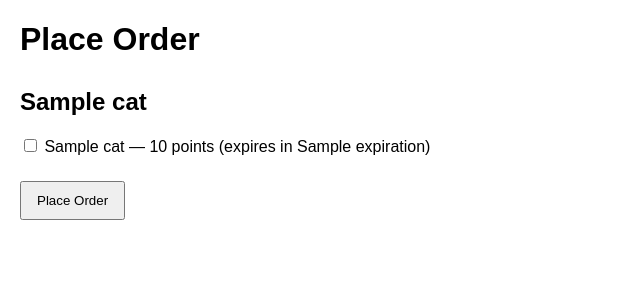
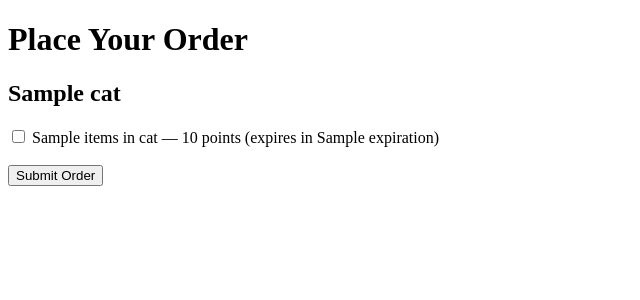
Before and after one commit to NMiraglia05/pursersbanksite, a Flask app: template templates/order.html in a window 1280 px wide. Shown: the top 300 px of the page, without its empty margins (0-640 px from the left). Run offline with Flask 3, Linux system fonts and the light colour scheme; the template is opened without the code that fills it: most values are stand-ins (such as "Sample title", 1, 10 or a date in 2020).

Commit message:
Refactor order page functionality

```diff
--- a/templates/order.html
+++ b/templates/order.html
@@ -2,39 +2,24 @@
 <html lang="en">
 <head>
 <meta charset="UTF-8">
-  <title>Place Order</title>
+<title>Order Page</title>
 <style>
-    body { font-family: Arial; margin: 20px; }
-    h2 { margin-top: 30px; }
-    .item { margin: 5px 0; }
   .qty-select { display: none; margin-left: 10px; }
-    button { margin-top: 20px; padding: 10px 15px; }
 </style>
 <script>
-    function toggleQuantity(checkbox,id){
-      const qty=document.getElementById(id);
-      qty.style.display=checkbox.checked?'inline':'none';
-      if(!checkbox.checked){qty.value='';}
-    }
-
-    function prepareForm(){
-      // remove qty fields for unchecked boxes
-      document.querySelectorAll('input[type="checkbox"]').forEach(cb=>{
-        if(!cb.checked){
-          const qty=document.getElementById('qty_'+cb.name.replace('chk_',''));
-          if(qty) qty.disabled=true;
-        }
-      });
+function toggleQuantity(checkbox, id) {
+    const qty = document.getElementById(id);
+    qty.style.display = checkbox.checked ? 'inline' : 'none';
+    if (!checkbox.checked) qty.value = '1';
 }
 </script>
 </head>
 <body>
-  <h1>Place Order</h1>
-  <form action="/confirm" method="POST" onsubmit="prepareForm()">
-    {% for cat,items in categories.items() %}
+<h1>Place Your Order</h1>
+<form method="POST">
+  {% for cat, items_in_cat in items.items() %}
     <h2>{{ cat|capitalize }}</h2>
-      {% for name,info in items %}
-        <div class="item">
+    {% for name, info in items_in_cat.items() %}
       <label>
         <input type="checkbox" name="chk_{{ name }}" onchange="toggleQuantity(this,'qty_{{ name }}')">
         {{ name }} — {{ info.points }} points
@@ -45,10 +30,11 @@
           <option value="{{ n }}">{{ n }}</option>
         {% endfor %}
       </select>
-        </div>
+      <br>
     {% endfor %}
   {% endfor %}
-    <button type="submit">Place Order</button>
+  <br>
+  <button type="submit">Submit Order</button>
 </form>
 </body>
 </html>
```
Lines whose indentation alone changed are shown as unchanged.
